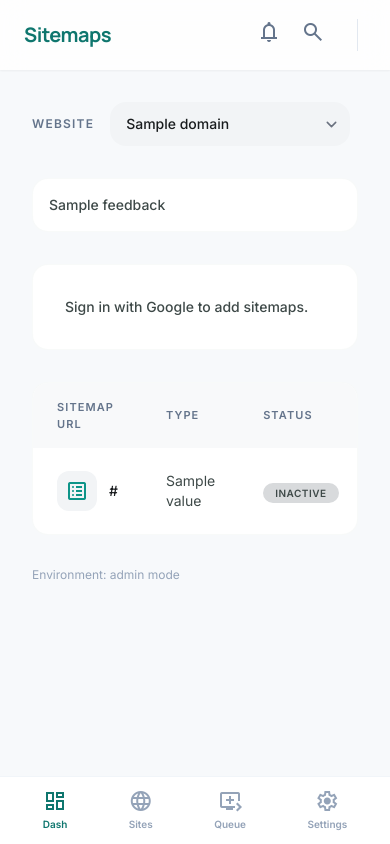
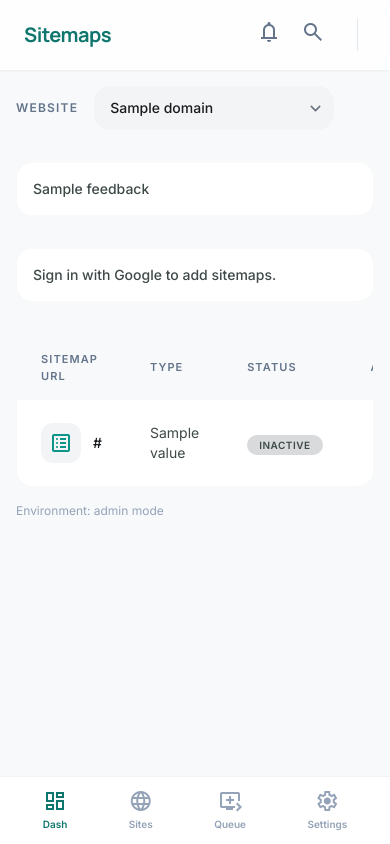
Before and after one commit to techguysimon/seo-indexing-tracker, a Python web app: template src/seo_indexing_tracker/templates/pages/sitemaps.html in a window 390 px wide. Run offline with Jinja, Linux system fonts and the light colour scheme; the template is opened without the code that fills it: most values are stand-ins (such as "Sample title", 1, 10 or a date in 2020); some libraries are stand-ins or nearby versions.

Commit message:
fix: responsive overflow on smaller screens
- Add overflow-x-hidden to body and main as containment layers
- Add global * { min-width: 0 } to prevent flex/grid children overflow
- Convert all fixed p-8/px-8 to responsive p-4 md:p-8/px-4 md:px-8
- Add min-w-0 to grid containers in dashboard layout
- Add overflow-hidden to all card containers
- Increase dashboard bottom padding on mobile (pb-20) to clear mobile nav

```diff
--- a/src/seo_indexing_tracker/static/css/app.css
+++ b/src/seo_indexing_tracker/static/css/app.css
@@ -4,6 +4,11 @@
 .material-symbols-outlined {
   font-variation-settings: 'FILL' 0, 'wght' 400, 'GRAD' 0, 'opsz' 24;
   vertical-align: middle;
+}
+
+/* Global overflow protection */
+* {
+  min-width: 0;
 }
 
 /* Glass effect for headers */
--- a/src/seo_indexing_tracker/templates/base.html
+++ b/src/seo_indexing_tracker/templates/base.html
@@ -80,7 +80,7 @@
   <script defer src="https://cdn.jsdelivr.net/npm/alpinejs@3.14.3/dist/cdn.min.js"></script>
 </head>
 
-<body class="bg-background text-on-background font-body antialiased">
+<body class="bg-background text-on-background font-body antialiased overflow-x-hidden">
 
 <!-- Sidebar (desktop) -->
 <aside class="hidden md:flex flex-col h-screen w-64 fixed left-0 top-0 bg-slate-50 border-r-0 p-4 gap-2 z-50">
@@ -126,7 +126,7 @@
 </aside>
 
 <!-- Main wrapper -->
-<main class="md:ml-64 min-h-screen">
+<main class="md:ml-64 min-h-screen overflow-x-hidden">
 
   <!-- Top header -->
   <header class="sticky top-0 z-40 w-full bg-white/80 backdrop-blur-md px-6 py-3 flex justify-between items-center shadow-sm">
@@ -159,12 +159,12 @@
   </header>
 
   <!-- Content area -->
-  <div class="p-8 max-w-[1600px] mx-auto space-y-8">
+  <div class="p-4 md:p-8 max-w-[1600px] mx-auto space-y-8">
     {% block content %}{% endblock %}
   </div>
 
   <!-- Footer -->
-  <footer class="px-8 pb-8 max-w-[1600px] mx-auto">
+  <footer class="px-4 md:px-8 pb-8 max-w-[1600px] mx-auto">
     <p class="text-xs text-slate-400">Environment: {{ settings.LOG_LEVEL }} mode</p>
   </footer>
 </main>
--- a/src/seo_indexing_tracker/templates/pages/queue.html
+++ b/src/seo_indexing_tracker/templates/pages/queue.html
@@ -3,7 +3,7 @@
 {% block title %}{{ page_title }} | SEO Indexing Tracker{% endblock %}
 
 {% block content %}
-<section class="px-8 pt-8 pb-6">
+<section class="px-4 md:px-8 pt-4 md:pt-8 pb-6">
   <div class="flex items-center gap-4 mb-2">
     <h2 class="text-xl font-bold tracking-tight text-teal-700 font-headline">{{ page_title }}</h2>
   </div>
@@ -58,7 +58,7 @@
   </form>
 </section>
 
-<section id="queue-table-region" class="px-8 pb-32">
+<section id="queue-table-region" class="px-4 md:px-8 pb-32">
   {% include "partials/queue_table.html" %}
 </section>
 {% endblock %}
--- a/src/seo_indexing_tracker/templates/pages/sitemaps.html
+++ b/src/seo_indexing_tracker/templates/pages/sitemaps.html
@@ -28,7 +28,7 @@
 
 <!-- Add Sitemap Form -->
 {% if current_user %}
-<div class="bg-surface-container-lowest rounded-xl p-8 mb-8 border border-outline-variant/10">
+<div class="bg-surface-container-lowest rounded-xl p-4 md:p-8 mb-8 border border-outline-variant/10">
   <form action="/ui/sitemaps" method="post" class="flex flex-col md:flex-row gap-4 items-end">
     <div class="flex-1">
       <label class="block text-xs font-bold font-label uppercase tracking-widest text-slate-400 mb-2">Website</label>
@@ -59,7 +59,7 @@
   </form>
 </div>
 {% else %}
-<div class="bg-surface-container-lowest rounded-xl p-8 mb-8 border border-outline-variant/10">
+<div class="bg-surface-container-lowest rounded-xl p-4 md:p-8 mb-8 border border-outline-variant/10">
   <p class="text-sm text-on-surface-variant font-medium">Sign in with Google to add sitemaps.</p>
 </div>
 {% endif %}
--- a/src/seo_indexing_tracker/templates/pages/website_urls.html
+++ b/src/seo_indexing_tracker/templates/pages/website_urls.html
@@ -16,7 +16,7 @@
 
 {% block content %}
 
-<section class="px-8 pt-8 pb-6">
+<section class="px-4 md:px-8 pt-4 md:pt-8 pb-6">
   <form
     class="bg-surface-container-lowest rounded-xl p-4 flex flex-wrap items-center gap-4 shadow-sm"
     method="get"
@@ -75,7 +75,7 @@
   </form>
 </section>
 
-<section class="px-8 pb-32">
+<section class="px-4 md:px-8 pb-32">
   <div class="bg-surface-container-lowest rounded-2xl overflow-hidden shadow-sm border border-outline-variant/10">
     <table class="w-full text-left border-collapse">
       <thead>
--- a/src/seo_indexing_tracker/templates/pages/websites.html
+++ b/src/seo_indexing_tracker/templates/pages/websites.html
@@ -56,7 +56,7 @@
 <!-- Add Website Form (collapsible) -->
 {% if current_user.role == 'admin' %}
 <div id="add-website-form" class="hidden mb-8">
-  <form action="/ui/websites" method="post" class="bg-surface-container-lowest p-8 rounded-xl border border-outline-variant/10 space-y-6">
+  <form action="/ui/websites" method="post" class="bg-surface-container-lowest p-4 md:p-8 rounded-xl border border-outline-variant/10 space-y-6">
     <div>
       <h3 class="text-xl font-extrabold font-headline text-on-surface mb-1">Add Website</h3>
       <p class="text-sm text-slate-500">Enter your domain details to start tracking indexing coverage.</p>
--- a/src/seo_indexing_tracker/templates/partials/activity_feed.html
+++ b/src/seo_indexing_tracker/templates/partials/activity_feed.html
@@ -1,4 +1,4 @@
-<div class="bg-surface-container-lowest p-8 rounded-xl shadow-sm">
+<div class="bg-surface-container-lowest p-4 md:p-8 rounded-xl shadow-sm overflow-hidden">
   <h3 class="font-headline text-lg font-bold text-on-surface mb-8">Activity Feed</h3>
   <div class="space-y-6">
     {% for event in activities %}
--- a/src/seo_indexing_tracker/templates/partials/index_coverage.html
+++ b/src/seo_indexing_tracker/templates/partials/index_coverage.html
@@ -1,4 +1,4 @@
-<div class="bg-surface-container-lowest p-8 rounded-xl shadow-sm flex flex-col md:flex-row items-center gap-12">
+<div class="bg-surface-container-lowest p-4 md:p-8 rounded-xl shadow-sm flex flex-col md:flex-row items-center gap-6 md:gap-12 overflow-hidden">
   <div class="flex-none relative">
     <svg class="w-48 h-48 -rotate-90">
       <circle class="text-surface-container-high" cx="96" cy="96" fill="transparent" r="80" stroke="currentColor" stroke-width="14"></circle>
--- a/src/seo_indexing_tracker/templates/partials/queue_status.html
+++ b/src/seo_indexing_tracker/templates/partials/queue_status.html
@@ -1,4 +1,4 @@
-<div class="bg-surface-container-low p-6 rounded-xl space-y-6">
+<div class="bg-surface-container-low p-6 rounded-xl space-y-6 overflow-hidden">
   <h3 class="font-headline text-md font-bold text-on-surface flex items-center gap-2">
     <span class="material-symbols-outlined text-primary">bolt</span>
     Live Queue Status
--- a/src/seo_indexing_tracker/templates/partials/system_status.html
+++ b/src/seo_indexing_tracker/templates/partials/system_status.html
@@ -1,6 +1,6 @@
 <div
   id="system-status-container"
-  class="bg-surface-container-lowest p-8 rounded-xl shadow-sm flex flex-col"
+  class="bg-surface-container-lowest p-4 md:p-8 rounded-xl shadow-sm flex flex-col overflow-hidden"
   hx-get="/web/partials/system-status"
   hx-trigger="{{ refresh_trigger }}"
   hx-swap="outerHTML"
```
Also changed, not shown: src/seo_indexing_tracker/templates/pages/dashboard.html (+6 -6 lines), src/seo_indexing_tracker/templates/partials/website_detail_panel.html (+6 -6 lines).
